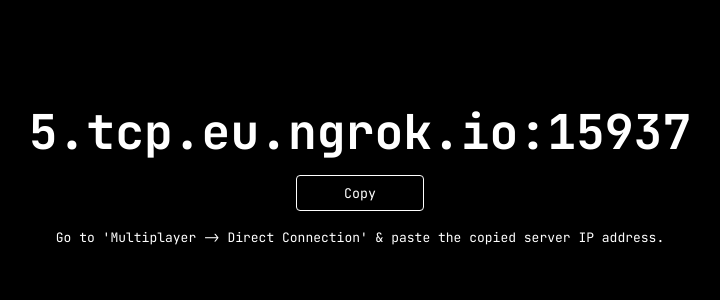
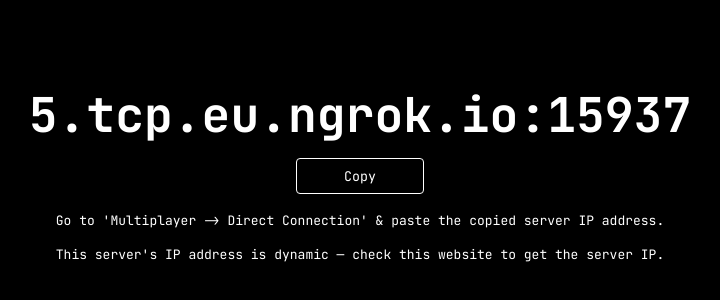
Before and after one commit to Kqpa/server, a plain HTML site: page index.html in a window 1280 px wide. Shown: the part 218-518 px from the top of the page, without its empty margins (280-1000 px from the left). Drawn offline with Linux system fonts and the light colour scheme.

Commit message:
clarify something

```diff
--- a/index.html
+++ b/index.html
@@ -28,7 +28,11 @@
         <div class="button-container">
           <button id="button" class="button" onclick="copy()">Copy</button>
         </div>
-        <div class="container">Go to 'Multiplayer -> Direct Connection' & paste the copied server IP address.</div>
+        <div class="container">Go to 'Multiplayer -> Direct Connection' & paste the copied server IP address.
+          <br>
+          <br>
+          This server's IP address is dynamic — check this website to get the server IP.
+        </div>
       </div>
     </div>
   </body>
```
